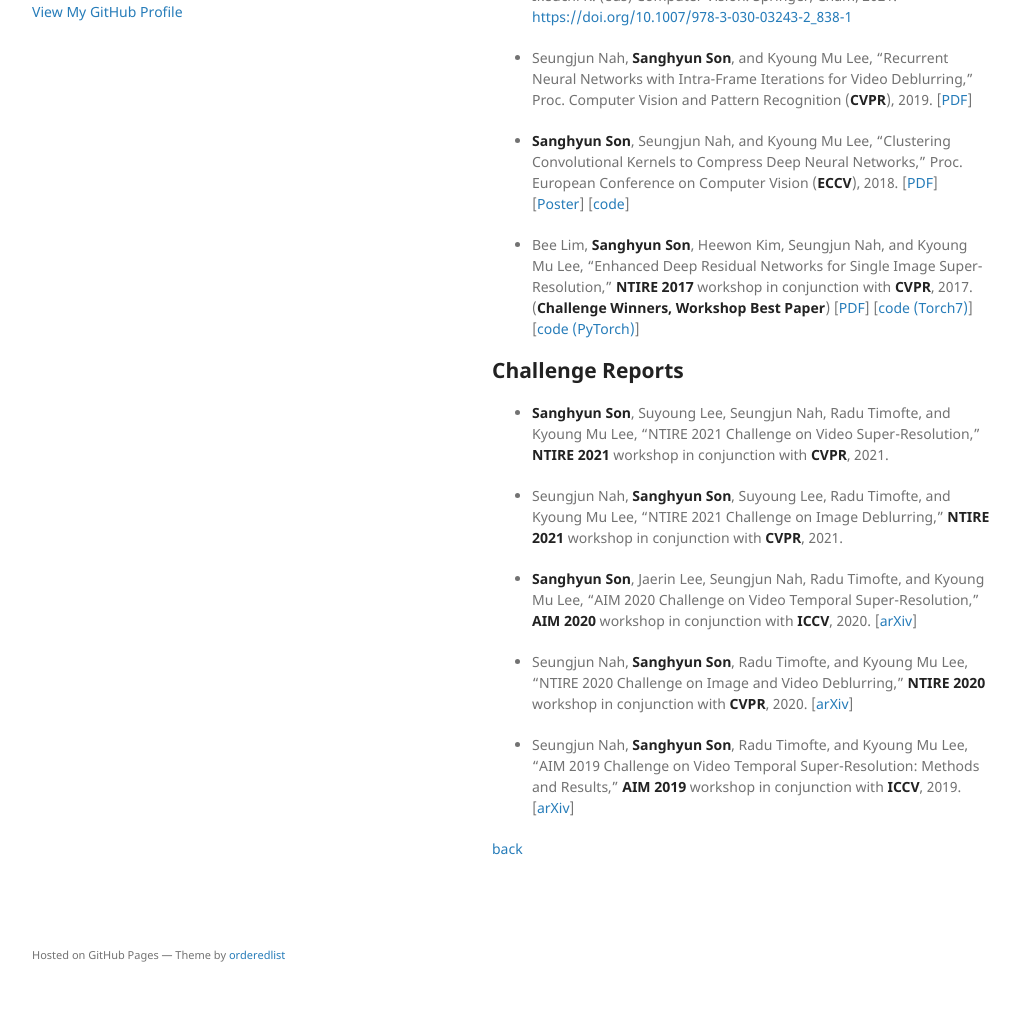
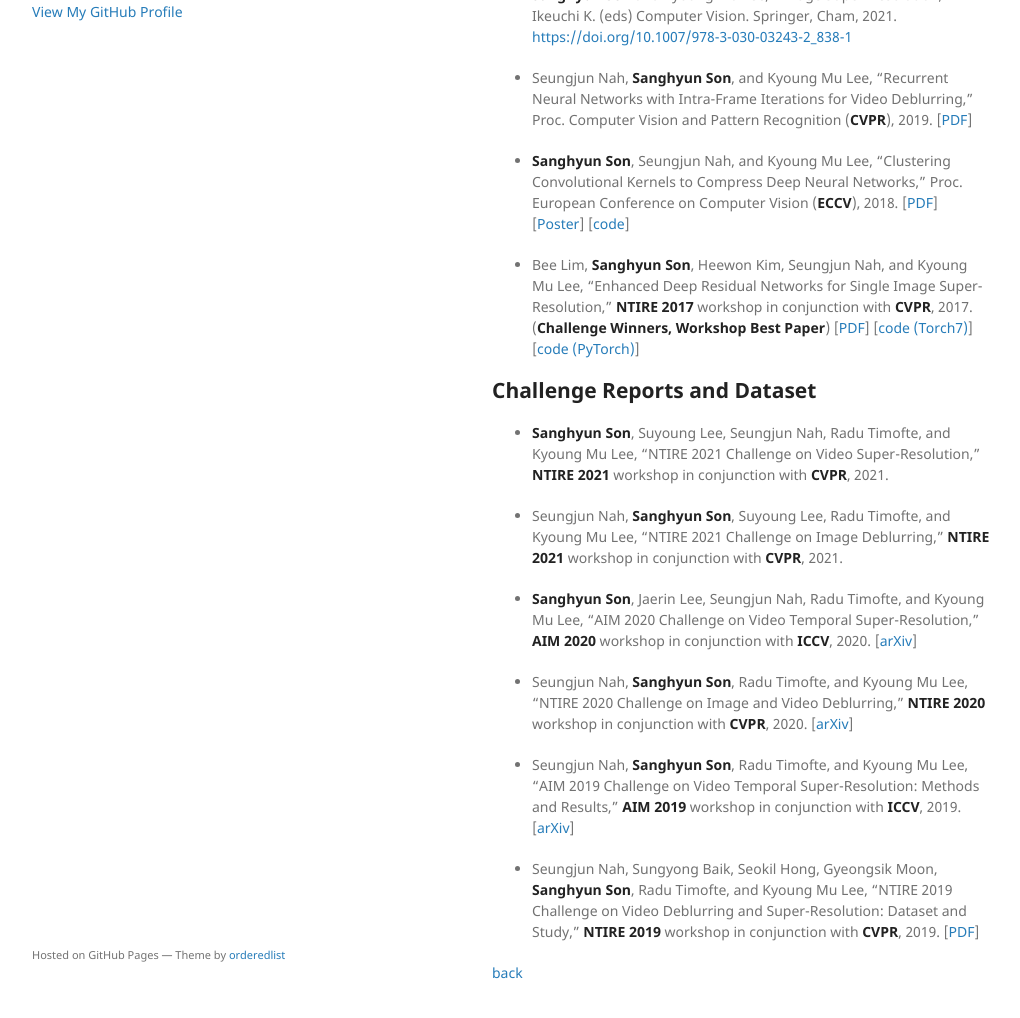
Before and after one commit to sanghyun-son/sanghyun-son.github.io, a Jekyll site: the page built from publications.md, in a window 1280 px wide and 1400 px high, cut to the strip 366-1384 px from the top of the window. Shown: the whole strip, without its empty margins (128-1148 px from the left). Built offline with Jekyll 4.4.1, drawn with Linux system fonts in a browser that asks for light colours; the repository's description, which GitHub fills in, is left out; our own code applies the rules of GitHub Pages for plain Markdown files.

Commit message:
update dataset part

```diff
--- a/publications.md
+++ b/publications.md
@@ -11,14 +11,17 @@ Proc. Computer Vision and Pattern Recognition (**CVPR**), 2021.
 
 - Seungjun Nah, **Sanghyun Son**, Jaerin Lee, and Kyoung Mu Lee,
 "Clean Images are Hard to Reblur: A New Clue for Deblurring,"
-<i>arXiv preprint arXiv:2104.12665</i>, 2021. [[arXiv](http://arxiv.org/abs/2104.12665)]
+<i>arXiv preprint arXiv:2104.12665</i>, 2021.
+[[arXiv](http://arxiv.org/abs/2104.12665)]
+
 - **Sanghyun Son***, Jaeha Kim*, Wei-Sheng Lai, Ming-Hsuan Yang, and Kyoung Mu Lee,
 "Toward Real-World Super-Resolution via Adaptive Downsampling Models,"
 _under review_.
 
 - **Sanghyun Son** and Kyoung Mu Lee,
 "Image Super-Resolution,"
-in Ikeuchi K. (eds) Computer Vision. Springer, Cham, 2021. [https://doi.org/10.1007/978-3-030-03243-2_838-1](https://doi.org/10.1007/978-3-030-03243-2\_838-1)
+in Ikeuchi K. (eds) Computer Vision. Springer, Cham, 2021.
+[https://doi.org/10.1007/978-3-030-03243-2_838-1](https://doi.org/10.1007/978-3-030-03243-2\_838-1)
 
 - Seungjun Nah, **Sanghyun Son**, and Kyoung Mu Lee,
 "Recurrent Neural Networks with Intra-Frame Iterations for Video Deblurring,"
@@ -41,7 +44,7 @@ Proc. European Conference on Computer Vision (**ECCV**), 2018.
 [[code (PyTorch)](https://github.com/sanghyun-son/EDSR-PyTorch)]
 
 
-## **Challenge Reports**
+## **Challenge Reports and Dataset**
 
 - **Sanghyun Son**, Suyoung Lee, Seungjun Nah, Radu Timofte, and Kyoung Mu Lee,
 "NTIRE 2021 Challenge on Video Super-Resolution,"
@@ -66,4 +69,9 @@ Proc. European Conference on Computer Vision (**ECCV**), 2018.
 **AIM 2019** workshop in conjunction with **ICCV**, 2019.
 [[arXiv](https://arxiv.org/abs/2005.01233)]
 
+- Seungjun Nah, Sungyong Baik, Seokil Hong, Gyeongsik Moon, **Sanghyun Son**, Radu Timofte, and Kyoung Mu Lee,
+"NTIRE 2019 Challenge on Video Deblurring and Super-Resolution: Dataset and Study,"
+**NTIRE 2019** workshop in conjunction with **CVPR**, 2019.
+[[PDF](https://openaccess.thecvf.com/content_CVPRW_2019/papers/NTIRE/Nah_NTIRE_2019_Challenge_on_Video_Deblurring_and_Super-Resolution_Dataset_and_CVPRW_2019_paper.pdf)]
+
 [back](./)
```
